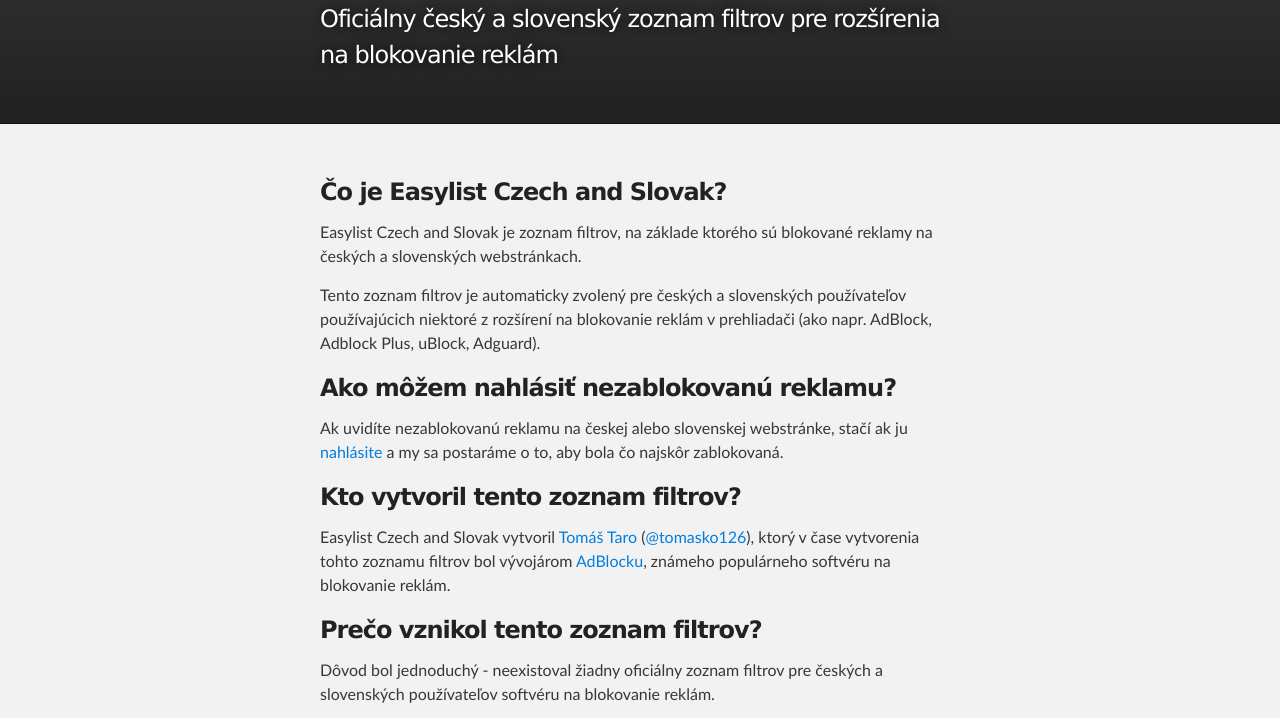
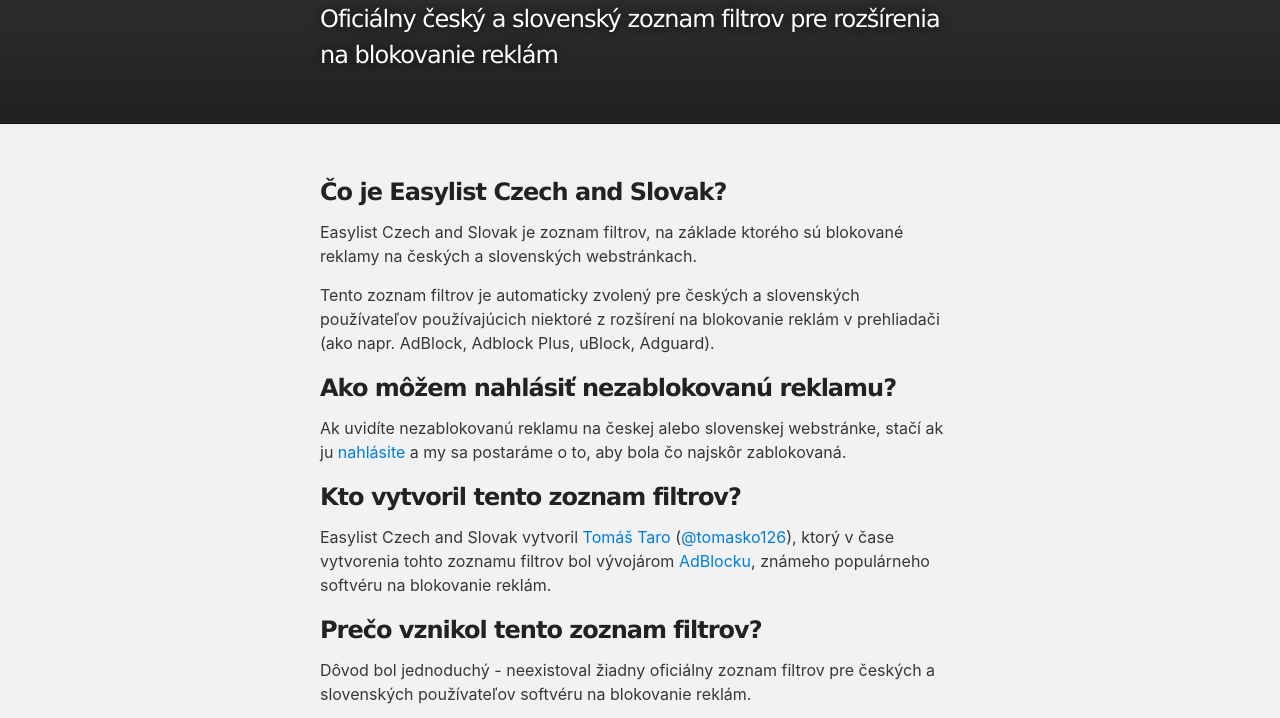
Before and after one commit to tomasko126/easylistczechandslovak, a plain HTML site: page index.html in a window 1280 px wide. Shown: the part 122-840 px from the top of the page. Drawn offline with Linux system fonts and the light colour scheme.

Commit message:
Change font on macOS
Signed-off-by: Tomáš Taro <tomas@getadblock.com>

```diff
--- a/stylesheets/stylesheet.css
+++ b/stylesheets/stylesheet.css
@@ -50,12 +50,13 @@
 
 body {
   box-sizing: border-box;
-  color:#373737;
+  color: #373737;
   background: #212121;
   font-size: 16px;
-  font-family: 'Myriad Pro', Calibri, Helvetica, Arial, sans-serif;
+  font-family: -apple-system, 'Myriad Pro', Calibri, Helvetica, Arial, sans-serif;
   line-height: 1.5;
   -webkit-font-smoothing: antialiased;
+  -moz-osx-font-smoothing: grayscale;
 }
 
 h1, h2, h3, h4, h5, h6 {
```
